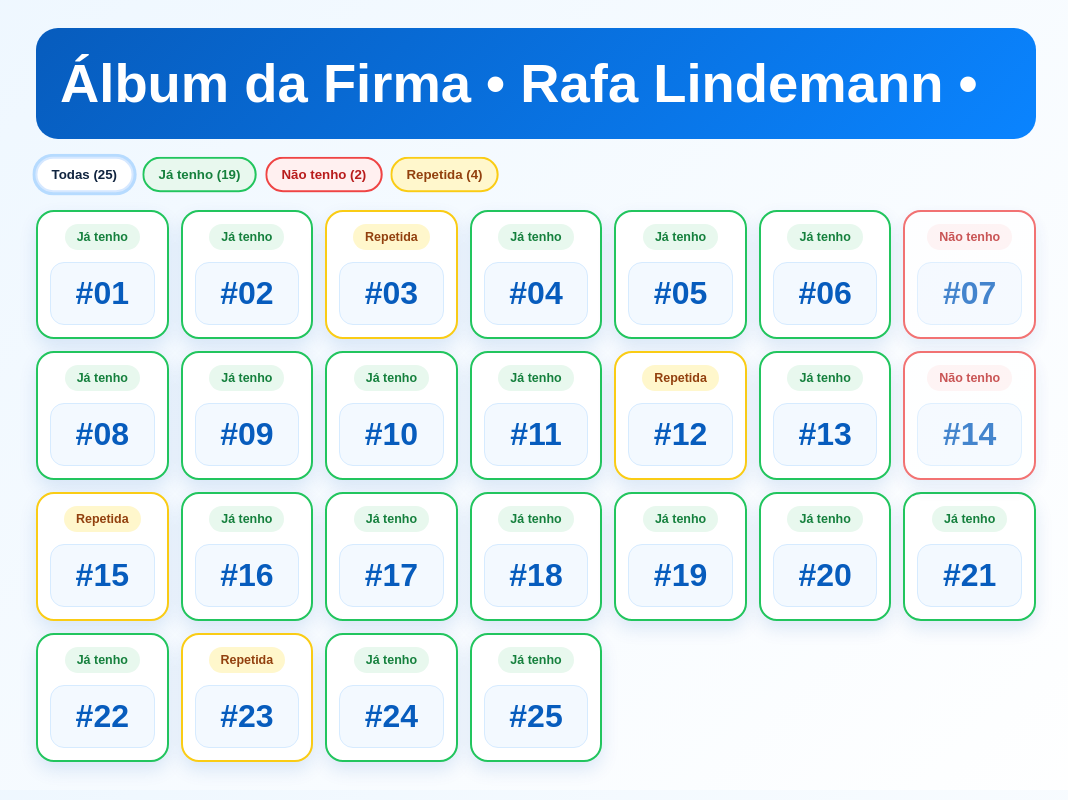
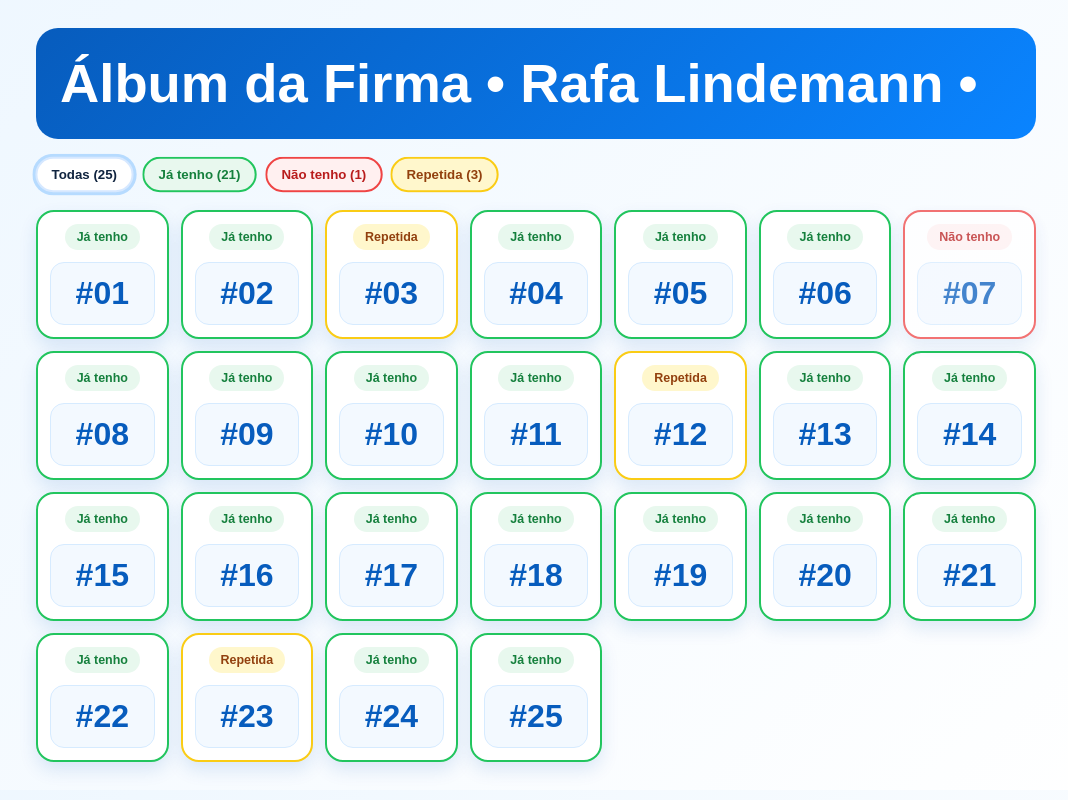
Before and after one commit to rafaellindemann/albumdorafa, a React (Vite) app: page / in a window 1280 px wide. Shown: the whole page, without its empty margins (104-1172 px from the left). Built offline with nearby package versions, Linux system fonts and the light colour scheme.

Commit message:
att figurinhas

```diff
--- a/src/App.jsx
+++ b/src/App.jsx
@@ -17,8 +17,8 @@
   { numero: 11, quantidade: 1 },
   { numero: 12, quantidade: 3 },
   { numero: 13, quantidade: 1 },
-  { numero: 14, quantidade: 0 },
-  { numero: 15, quantidade: 2 },
+  { numero: 14, quantidade: 1 },
+  { numero: 15, quantidade: 1 },
 
   { numero: 16, quantidade: 1 },
   { numero: 17, quantidade: 1 },
```
